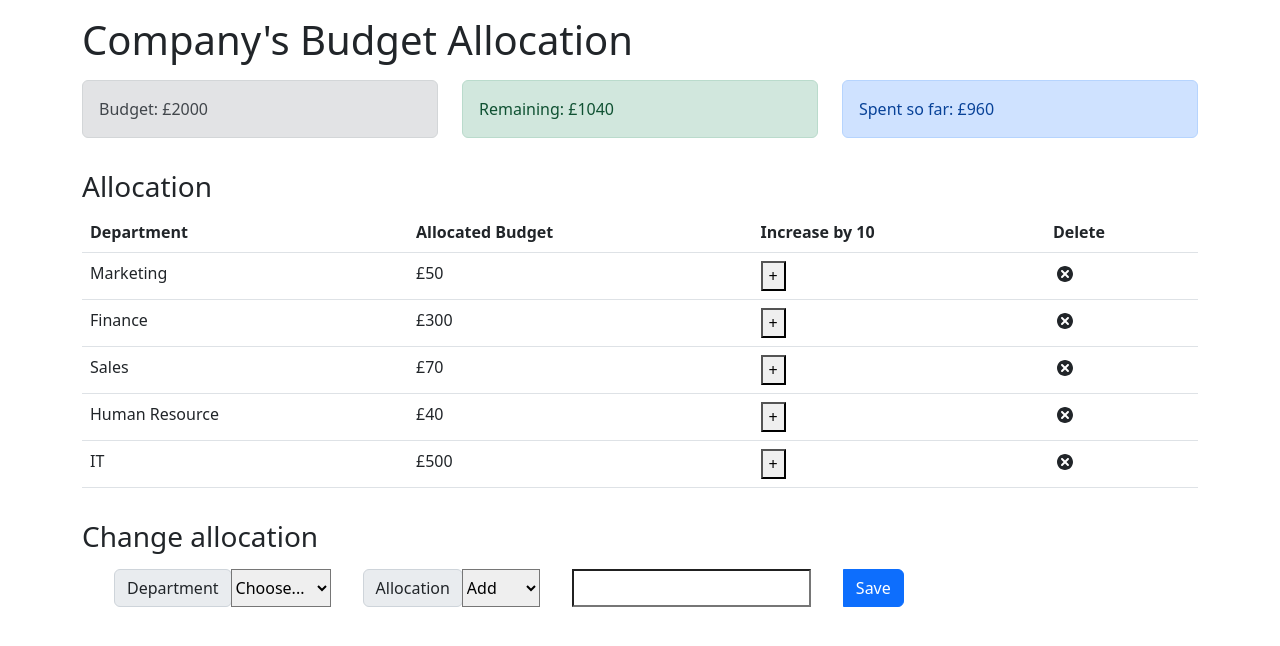
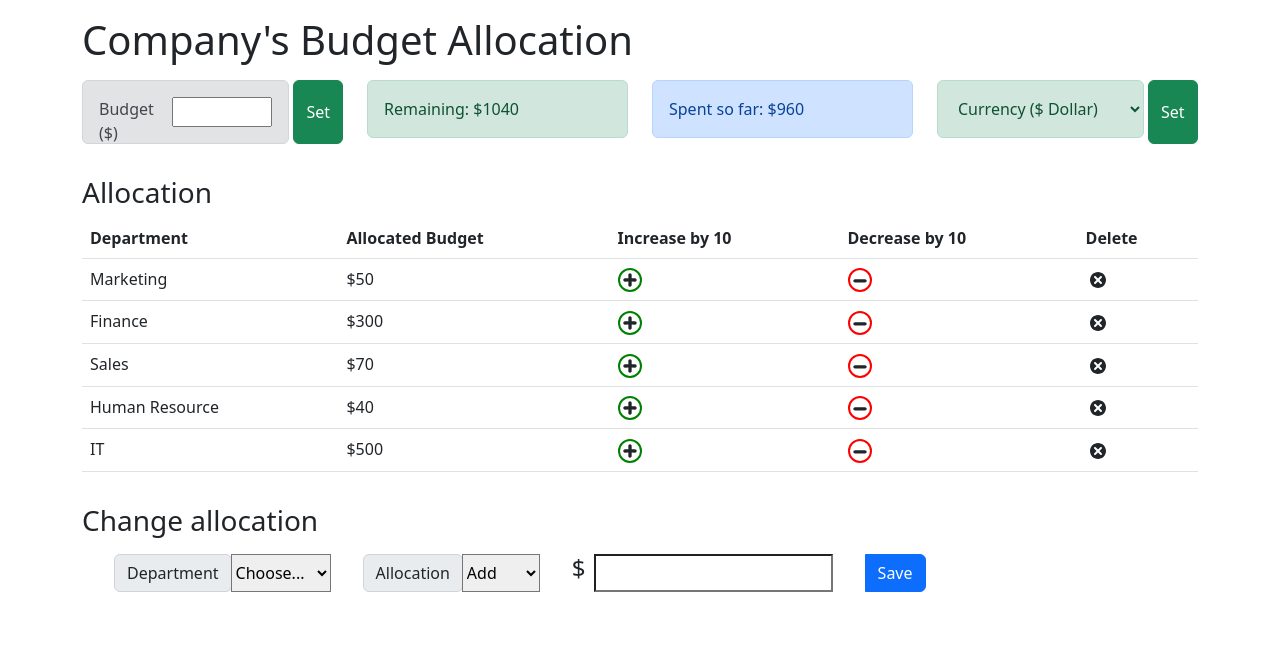
Before and after one commit to ibm-developer-skills-network/ejtos-react_budget_app, a React (Create React App) app: page / in a window 1280 px wide. Shown: the top 646 px of the page. Built offline with nearby package versions, Linux system fonts and the light colour scheme.

Commit message:
project completed

```diff
--- a/src/App.js
+++ b/src/App.js
@@ -1,12 +1,12 @@
 import React from 'react';
 import 'bootstrap/dist/css/bootstrap.min.css';
-
 import { AppProvider } from './context/AppContext';
 import Budget from './components/Budget';
 import ExpenseTotal from './components/ExpenseTotal';
 import ExpenseList from './components/ExpenseList';
 import AllocationForm from './components/AllocationForm';
 import RemainingBudget from './components/Remaining';
+import Currency from './components/Currency';
 
 const App = () => {
     return (
@@ -22,6 +22,9 @@ const App = () => {
                     </div>
                     <div className='col-sm'>
                         <ExpenseTotal />
+                    </div>
+                    <div className='col-sm'>
+                        <Currency />
                     </div>
                 </div>
                 <h3 className='mt-3'>Allocation</h3>
--- a/src/components/AllocationForm.js
+++ b/src/components/AllocationForm.js
@@ -2,7 +2,7 @@ import React, { useContext, useState } from 'react';
 import { AppContext } from '../context/AppContext';
 
 const AllocationForm = (props) => {
-    const { dispatch, remaining } = useContext(AppContext);
+    const { dispatch, remaining, currency } = useContext(AppContext);
 
     const [name, setName] = useState('');
     const [cost, setCost] = useState('');
@@ -56,12 +56,13 @@ const AllocationForm = (props) => {
                         <option defaultValue value="Add" name="Add">Add</option>
                         <option value="Reduce" name="Reduce">Reduce</option>
                     </select>
+                    <h4 style={{ marginLeft: '2rem', }}> {currency}</h4>
                     <input
                         required='required'
                         type='number'
                         id='cost'
                         value={cost}
-                        style={{ marginLeft: '2rem', size: 10 }}
+                        style={{ marginLeft: '0.5rem', size: 10 }}
                         onChange={(event) => setCost(event.target.value)}>
                     </input>
                     <button className="btn btn-primary" onClick={submitEvent} style={{ marginLeft: '2rem' }}>
--- a/src/components/Budget.js
+++ b/src/components/Budget.js
@@ -1,10 +1,24 @@
 import React, { useContext } from 'react';
 import { AppContext } from '../context/AppContext';
+import { useState } from 'react';
 const Budget = () => {
-    const { budget } = useContext(AppContext);
+    const [currBudget, setCurrBudget] = useState(null);
+    const { currency, dispatch } = useContext(AppContext);
+    const budgetChange = () => {
+        dispatch({
+            type: 'SET_BUDGET',
+            payload: currBudget
+        });
+    }
     return (
-        <div className='alert alert-secondary'>
-            <span>Budget: £{budget}</span>
+        <div className="d-flex gap-1">
+            <div className='alert alert-secondary' style={{ height: "64px" }}>
+                {/* <span>Budget: {currency}{budget}</span> */}
+                <span className='d-flex gap-1'>Budget ({currency}) <input style={{ height: '30px', width: '100px' }} type="number" name="budget" id="budget" onChange={e => { setCurrBudget(e.target.value) }} /></span>
+            </div>
+            <button onClick={budgetChange} className="btn btn-success" style={{ "height": "64px" }}>
+                Set
+            </button>
         </div>
     );
 };
--- /dev/null
+++ b/src/components/Currency.js
@@ -0,0 +1,26 @@
+import React, { useContext, useState } from 'react';
+import { AppContext } from '../context/AppContext';
+const Currency = () => {
+    const [name, setName] = useState('$');
+    const { dispatch } = useContext(AppContext);
+    const currencyChange = () => {
+        dispatch({
+            type: 'CHG_CURRENCY',
+            payload: name
+        });
+    }
+    return (
+        <div className='d-flex gap-1'>
+            <select className="custom-select alert alert-success" id="inputGroupSelect01" onChange={e => { setName(e.target.value) }}>
+                <option value="$" name="dollar" defaultValue>Currency ($ Dollar)</option>
+                <option value="£" name="pound">Currency (£ Pound)</option>
+                <option value="€" name="euro">Currency (€ Euro)</option>
+                <option value="₹" name="ruppee">Currency (₹ Ruppee)</option>
+            </select>
+            <button onClick={currencyChange} className="btn btn-success" style={{ "height": "64px" }}>
+                Set
+            </button>
+        </div>
+    );
+};
+export default Currency;
--- a/src/components/ExpenseItem.js
+++ b/src/components/ExpenseItem.js
@@ -1,9 +1,9 @@
 import React, { useContext } from 'react';
-import { TiDelete } from 'react-icons/ti';
+import { TiDelete, TiMinus, TiPlus } from 'react-icons/ti';
 import { AppContext } from '../context/AppContext';
 
 const ExpenseItem = (props) => {
-    const { dispatch } = useContext(AppContext);
+    const { dispatch, currency } = useContext(AppContext);
 
     const handleDeleteExpense = () => {
         dispatch({
@@ -24,12 +24,25 @@ const ExpenseItem = (props) => {
         });
 
     }
+    const decreaseAllocation = (name) => {
+        const expense = {
+            name: name,
+            cost: 10,
+        };
+
+        dispatch({
+            type: 'RED_EXPENSE',
+            payload: expense
+        });
+
+    }
 
     return (
         <tr>
             <td>{props.name}</td>
-            <td>£{props.cost}</td>
-            <td><button onClick={event => increaseAllocation(props.name)}>+</button></td>
+            <td>{currency}{props.cost}</td>
+            <td><TiPlus size='1.5em' onClick={event => increaseAllocation(props.name)} style={{ "border": "2px solid green", "borderRadius": "20px" }}></TiPlus></td>
+            <td><TiMinus size='1.5em' onClick={event => decreaseAllocation(props.name)} style={{ "border": "2px solid red", "borderRadius": "20px" }}></TiMinus></td>
             <td><TiDelete size='1.5em' onClick={handleDeleteExpense}></TiDelete></td>
         </tr>
     );
--- a/src/components/ExpenseList.js
+++ b/src/components/ExpenseList.js
@@ -12,6 +12,7 @@ const ExpenseList = () => {
                     <th scope="col">Department</th>
                     <th scope="col">Allocated Budget</th>
                     <th scope="col">Increase by 10</th>
+                    <th scope="col">Decrease by 10</th>
                     <th scope="col">Delete</th>
                 </tr>
             </thead>
--- a/src/components/ExpenseTotal.js
+++ b/src/components/ExpenseTotal.js
@@ -1,13 +1,13 @@
 import React, { useContext } from 'react';
 import { AppContext } from '../context/AppContext';
 const ExpenseTotal = () => {
-    const { expenses } = useContext(AppContext);
+    const { expenses, currency } = useContext(AppContext);
     const totalExpenses = expenses.reduce((total, item) => {
         return (total += item.cost);
     }, 0);
     return (
         <div className='alert alert-primary'>
-            <span>Spent so far: £{totalExpenses}</span>
+            <span>Spent so far: {currency}{totalExpenses}</span>
         </div>
     );
 };
--- a/src/components/Remaining.js
+++ b/src/components/Remaining.js
@@ -1,14 +1,14 @@
 import React, { useContext } from 'react';
 import { AppContext } from '../context/AppContext';
 const Remaining = () => {
-    const { expenses, budget } = useContext(AppContext);
+    const { expenses, budget, currency } = useContext(AppContext);
     const totalExpenses = expenses.reduce((total, item) => {
         return (total = total + item.cost);
     }, 0);
     const alertType = totalExpenses > budget ? 'alert-danger' : 'alert-success';
     return (
         <div className={`alert ${alertType}`}>
-            <span>Remaining: £{budget - totalExpenses}</span>
+            <span>Remaining: {currency}{budget - totalExpenses}</span>
         </div>
     );
 };
--- a/src/context/AppContext.js
+++ b/src/context/AppContext.js
@@ -9,14 +9,14 @@ export const AppReducer = (state, action) => {
             total_budget = state.expenses.reduce(
                 (previousExp, currentExp) => {
                     return previousExp + currentExp.cost
-                },0
+                }, 0
             );
             total_budget = total_budget + action.payload.cost;
             action.type = "DONE";
-            if(total_budget <= state.budget) {
+            if (total_budget <= state.budget) {
                 total_budget = 0;
-                state.expenses.map((currentExp)=> {
-                    if(currentExp.name === action.payload.name) {
+                state.expenses.map((currentExp) => {
+                    if (currentExp.name === action.payload.name) {
                         currentExp.cost = action.payload.cost + currentExp.cost;
                     }
                     return currentExp
@@ -31,9 +31,9 @@ export const AppReducer = (state, action) => {
                 }
             }
         case 'RED_EXPENSE':
-                const red_expenses = state.expenses.map((currentExp)=> {
+            const red_expenses = state.expenses.map((currentExp) => {
                 if (currentExp.name === action.payload.name && currentExp.cost - action.payload.cost >= 0) {
-                        currentExp.cost =  currentExp.cost - action.payload.cost;
+                    currentExp.cost = currentExp.cost - action.payload.cost;
                     budget = state.budget + action.payload.cost
                 }
                 return currentExp
@@ -45,10 +45,10 @@ export const AppReducer = (state, action) => {
             };
         case 'DELETE_EXPENSE':
             action.type = "DONE";
-            state.expenses.map((currentExp)=> {
+            state.expenses.map((currentExp) => {
                 if (currentExp.name === action.payload) {
                     budget = state.budget + currentExp.cost
-                    currentExp.cost =  0;
+                    currentExp.cost = 0;
                 }
                 return currentExp
             })
@@ -86,7 +86,7 @@ const initialState = {
         { id: "Human Resource", name: 'Human Resource', cost: 40 },
         { id: "IT", name: 'IT', cost: 500 },
     ],
-    currency: '£'
+    currency: '$'
 };
 
 // 2. Creates the context this is the thing our components import and use to get the state
```
Lines whose indentation alone changed are shown as unchanged.
